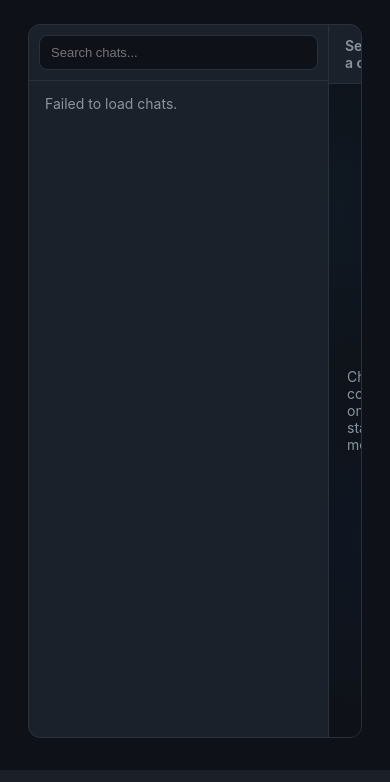
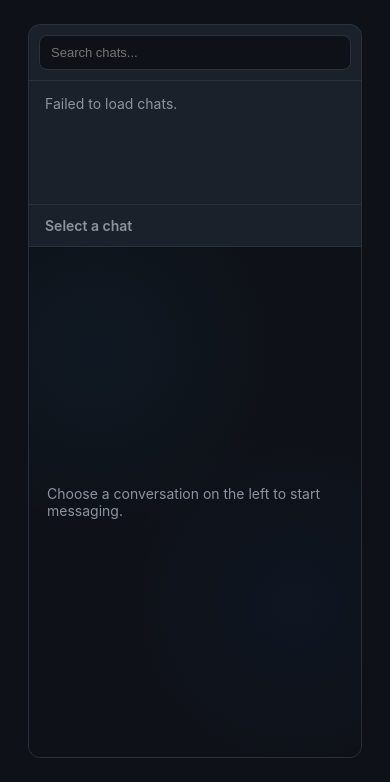
Before and after one commit to asrorbekaliqulov/manage-userbot, a Django app: page /accounts/1/chat/ in a window 390 px wide. Shown: the part 74-856 px from the top of the page. Run offline with Django 5.2, Linux system fonts and the light colour scheme; a user stored in the database is signed in; tables that the repository leaves empty hold one stand-in row (values such as "Sample post"); data that the repository does not hold is empty; parts of the project's set-up code (start-up, migrations or seed data) failed here and were passed over.

Commit message:
fix(chat): make composer always visible and body scrollable
Flex children lacked min-height:0, so the message body expanded to its
content height and pushed the composer out of the (overflow:hidden) wrapper,
breaking scroll. Add min-height:0 to chat-main/chat-body, pin head and
composer with flex:none, keep bubbles at natural size, wrap long URLs, and
add responsive layout (stacked dialogs) for small screens.

```diff
--- a/static/css/app.css
+++ b/static/css/app.css
@@ -141,9 +141,10 @@
 
 
 /* ---------- chat (Telegram-style) ---------- */
-.chat-wrap { display: grid; grid-template-columns: 300px 1fr; gap: 0; height: calc(100vh - 130px);
+.chat-wrap { display: grid; grid-template-columns: 300px 1fr; gap: 0; height: calc(100vh - 140px);
+    min-height: 420px;
     border: 1px solid var(--border); border-radius: var(--radius); overflow: hidden; background: var(--bg-card); }
-.chat-dialogs { border-right: 1px solid var(--border); overflow-y: auto; }
+.chat-dialogs { border-right: 1px solid var(--border); overflow-y: auto; min-height: 0; min-width: 0; }
 .chat-search { padding: 10px; border-bottom: 1px solid var(--border); }
 .chat-search input { font-size: 13px; }
 .dialog {
@@ -162,10 +163,10 @@
 .dialog.active .meta .last { color: rgba(255,255,255,.8); }
 .dialog .unread { background: var(--accent); color: #fff; border-radius: 12px; font-size: 11px; padding: 1px 7px; height: fit-content; align-self: center; }
 
-.chat-main { display: flex; flex-direction: column; min-width: 0; }
-.chat-head { padding: 12px 16px; border-bottom: 1px solid var(--border); font-weight: 600; display: flex; align-items: center; gap: 10px; }
+.chat-main { display: flex; flex-direction: column; min-width: 0; min-height: 0; position: relative; }
+.chat-head { padding: 12px 16px; border-bottom: 1px solid var(--border); font-weight: 600; display: flex; align-items: center; gap: 10px; flex: none; }
 .chat-body {
-    flex: 1; overflow-y: auto; padding: 18px;
+    flex: 1 1 auto; min-height: 0; overflow-y: auto; padding: 18px;
     background:
       radial-gradient(circle at 20% 20%, rgba(46,166,255,.05), transparent 40%),
       radial-gradient(circle at 80% 70%, rgba(31,111,235,.05), transparent 40%),
@@ -173,8 +174,8 @@
     display: flex; flex-direction: column; gap: 4px;
 }
 .bubble {
-    max-width: 70%; padding: 8px 12px; border-radius: 14px; font-size: 14px;
-    white-space: pre-wrap; word-wrap: break-word; line-height: 1.45; position: relative;
+    max-width: 70%; padding: 8px 12px; border-radius: 14px; font-size: 14px; flex: 0 0 auto;
+    white-space: pre-wrap; word-wrap: break-word; overflow-wrap: anywhere; line-height: 1.45; position: relative;
 }
 .bubble .b-sender { font-size: 12px; color: var(--accent); font-weight: 600; margin-bottom: 2px; }
 .bubble .b-time { font-size: 10px; color: var(--muted); margin-top: 2px; text-align: right; }
@@ -188,7 +189,7 @@
 .bubble.media-note { font-style: italic; opacity: .85; }
 .chat-empty { margin: auto; color: var(--muted); }
 
-.composer { border-top: 1px solid var(--border); padding: 10px 14px; background: var(--bg-card); }
+.composer { border-top: 1px solid var(--border); padding: 10px 14px; background: var(--bg-card); flex: none; }
 .compose-toolbar { display: flex; gap: 4px; margin-bottom: 8px; flex-wrap: wrap; align-items: center; }
 .fmt-btn {
     width: 30px; height: 30px; border: 1px solid var(--border); background: var(--bg); color: var(--text);
@@ -214,3 +215,16 @@
 .emoji-pop button { background: none; border: none; font-size: 20px; cursor: pointer; border-radius: 6px; padding: 4px; }
 .emoji-pop button:hover { background: var(--bg); }
 .chat-notice { padding: 14px 16px; }
+
+
+/* chat responsiveness */
+@media (max-width: 1000px) { .chat-wrap { grid-template-columns: 240px 1fr; } }
+@media (max-width: 760px) {
+    .chat-wrap {
+        grid-template-columns: 1fr;
+        grid-template-rows: 180px 1fr;
+        height: calc(100vh - 110px);
+    }
+    .chat-dialogs { border-right: none; border-bottom: 1px solid var(--border); }
+    .emoji-pop { right: 16px; }
+}
```
